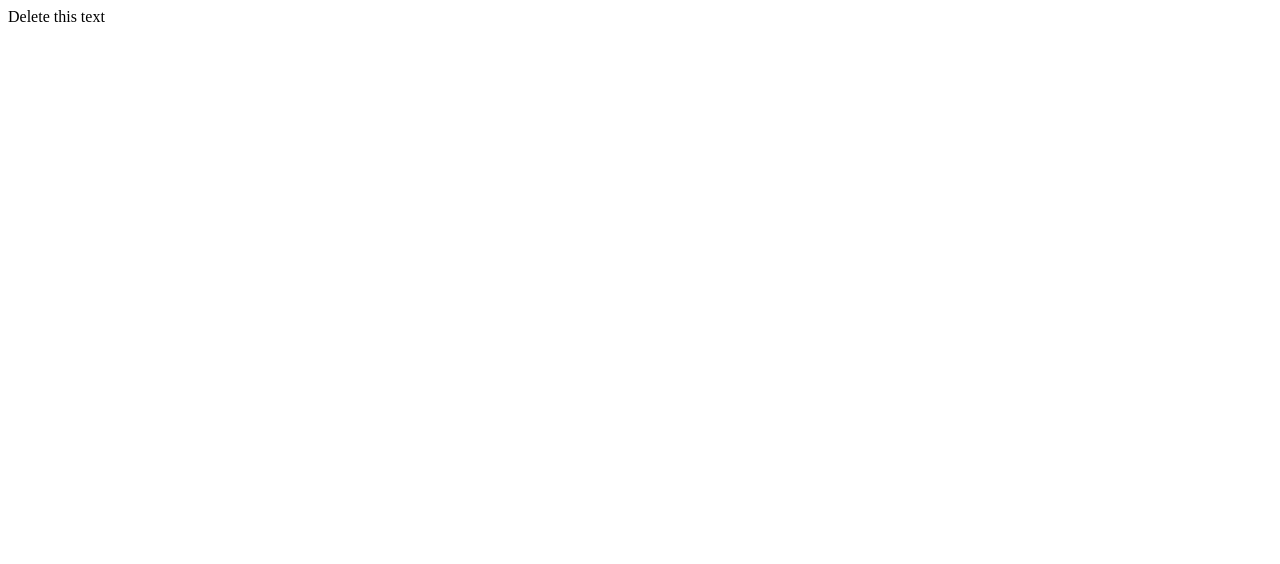
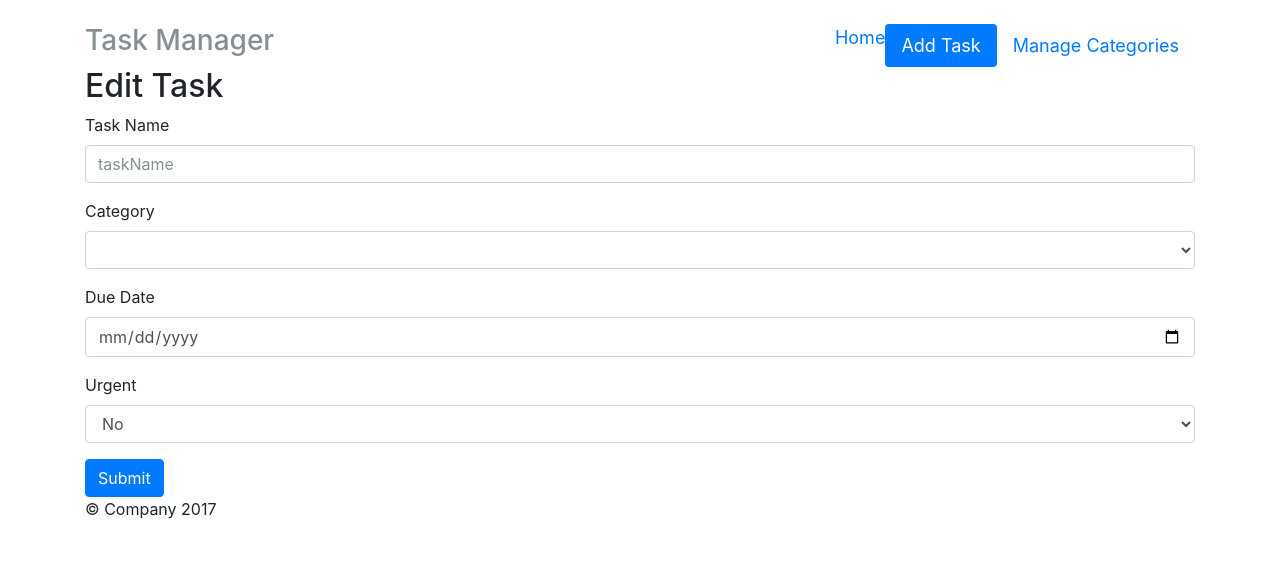
Before and after one commit to Oldfelix/Projects-in-MongoDB---Learn-MongoDB-Building-Projects-taskmanager, a plain HTML site: page edittask.html in a window 1280 px wide. Drawn offline with nearby package versions, Linux system fonts and the light colour scheme; no server answers.

Commit message:
Edit Tasks Updated

```diff
--- a/edittask.html
+++ b/edittask.html
@@ -1 +1,82 @@
-Delete this text
+<!DOCTYPE html>
+<head>
+<meta charset="utf-8">
+<title>Task Manager</title>
+<link rel="stylesheet" href="css/bootstrap.css">
+<link rel="stylesheet" href="css/style.css">
+</head>
+<body>
+	<div class="container">
+      <header class="header clearfix">
+        <nav>
+          <ul class="nav nav-pills float-right">
+            <li class="nav-item">
+              <a href="index.html">Home <span class="sr-only">(current)</span></a>
+            </li>
+            <li class="nav-item">
+              <a class="nav-link active" href="addtask.html">Add Task</a>
+            </li>
+            <li class="nav-item">
+              <a class="nav-link" href="categories.html">Manage Categories</a>
+            </li>
+          </ul>
+        </nav>
+        <h3 class="text-muted">Task Manager</h3>
+      </header>
+
+      <main role="main">
+        <div class="row marketing">
+          <div class="col-lg-12">
+            <h2 class="page-header">Edit Task</h2>
+			<form id="edit_task">
+				<div class="form-group">
+					<label>Task Name</label>
+					<input type="text" name="task_name" id="task_name" class="form-control" placeholder="taskName">
+				</div>
+
+				<form id="add_task">
+				<div class="form-group">
+					<label>Category</label>
+					<select name="category" id="category" class="form-control">
+
+					</select>
+				</div>
+
+			<form id="add_task">
+				<div class="form-group">
+					<label>Due Date</label>
+					<input type="date" name="due_date" id="due_date" class="form-control">
+				</div>
+
+			<form id="add_task">
+				<div class="form-group">
+					<label>Urgent</label>
+					<select name="is_urgent" id="is_urgent" class="form-control">
+					<option value="false">No</option>
+					<option value="true">Yes</option>
+					</select>
+				</div>
+				<button type="submit" class="btn btn-primary">Submit</button>
+
+			</form>
+        </div>
+
+      </main>
+
+      <footer class="footer">
+        <p>&copy; Company 2017</p>
+      </footer>
+
+    </div> <!-- /container -->
+
+	<script src="https://code.jquery.com/jquery-3.2.1.js"
+	integrity="sha256-DZAnKJ/6XZ9si04Hgrsxu/8s717jcIzLy3oi35EouyE="
+	crossorigin="anonymous"></script>
+	<script src="js/bootstrap.js"></script>
+	<script src="js/main.js"></script>
+	<script>
+		var id = sessionStorage.getItem('current_id');
+		getTask(id);
+	</script>
+</body>
+</html>
```
